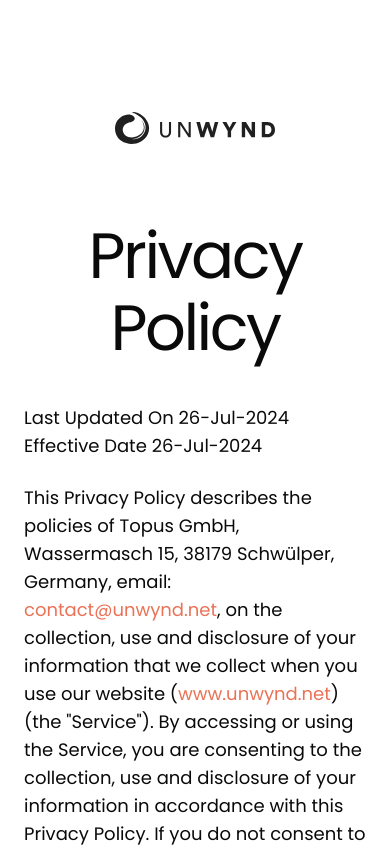
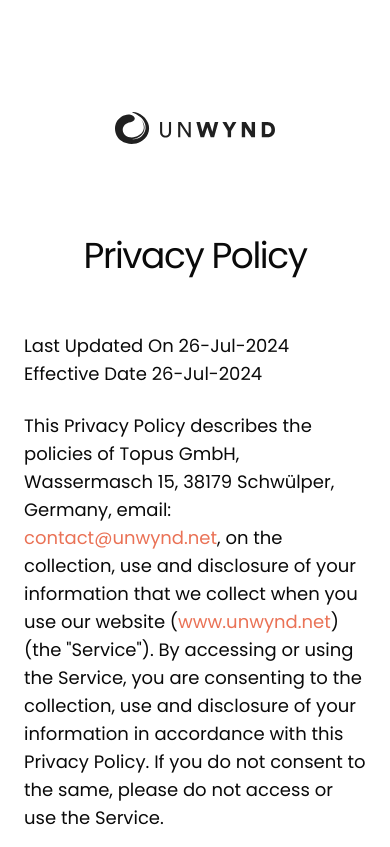
Before and after one commit to thatpollen/unwynd, a Next.js app: page /en/privacy-policy in a window 390 px wide. Shown: the top 847 px of the page. Built offline with nearby package versions, Linux system fonts and the light colour scheme.

Commit message:
refactor: terms of service and privacy policy heading text size updated

```diff
--- a/src/app/[locale]/privacy-policy/page.tsx
+++ b/src/app/[locale]/privacy-policy/page.tsx
@@ -27,7 +27,7 @@
               </NextLink>
             </div>
             <div className="flex justify-center items-center">
-              <h2 className="text-[64px] leading-18 tracking-[-0.04em] text-text-primary text-center">
+              <h2 className="text-H3 md:text-[44px] lg:text-[64px] leading-18 tracking-[-0.04em] text-text-primary text-center">
                 {t("privacy_policy")}
               </h2>
             </div>
--- a/src/app/[locale]/terms-of-service/page.tsx
+++ b/src/app/[locale]/terms-of-service/page.tsx
@@ -26,7 +26,7 @@
               </NextLink>
             </div>
             <div className="flex justify-center items-center">
-              <h2 className="text-[64px] leading-18 tracking-[-0.04em] text-text-primary text-center">
+              <h2 className="text-H3 md:text-[44px] lg:text-[64px] leading-18 tracking-[-0.04em] text-text-primary text-center">
                 {t("heading")}
               </h2>
             </div>
```
